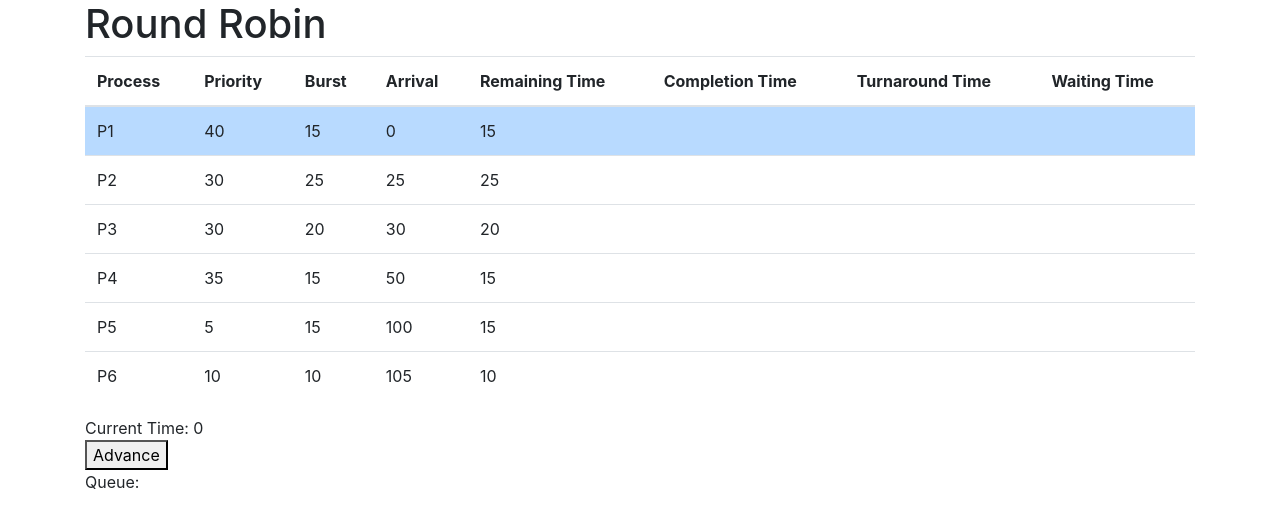
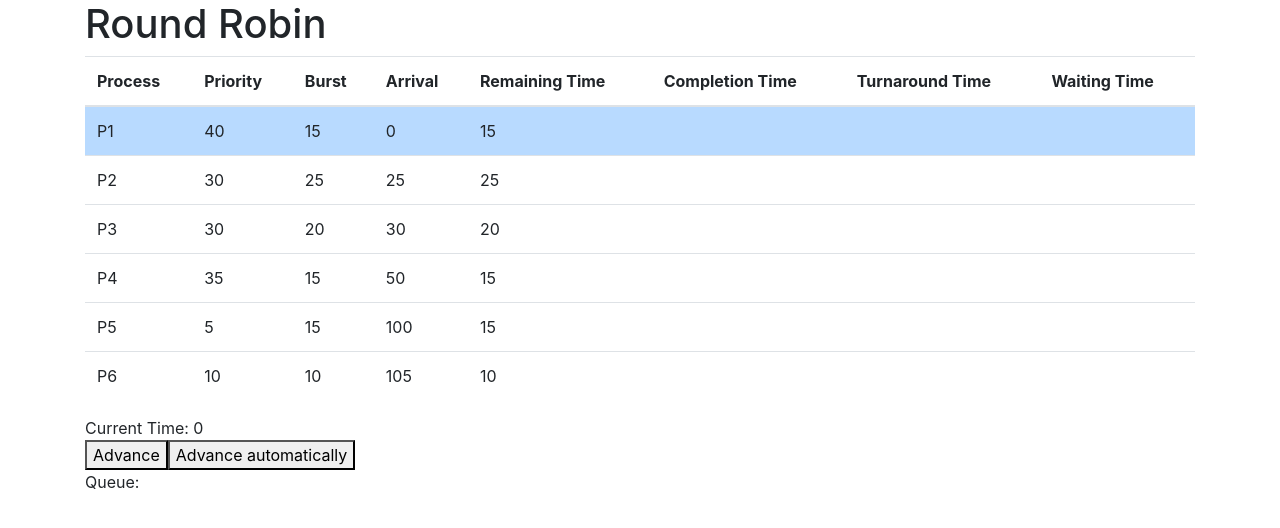
Before and after one commit to giraffesyo/scheduling-problem, a React (Create React App) app: page / in a window 1280 px wide. Shown: the top 528 px of the page. Built offline with nearby package versions, Linux system fonts and the light colour scheme.

Commit message:
Add automatic mode

```diff
--- a/src/RoundRobin.tsx
+++ b/src/RoundRobin.tsx
@@ -50,6 +50,8 @@ const sortProcessesByPriority = (a: Process, b: Process) => {
   return 0
 }
 class Scheduler extends React.PureComponent<SchedulerProps, SchedulerState> {
+  interval?: NodeJS.Timeout
+
   state: Readonly<SchedulerState> = {
     currentTime: 0,
     timeOnCurrentProcess: 0,
@@ -102,6 +104,12 @@ class Scheduler extends React.PureComponent<SchedulerProps, SchedulerState> {
       })
     )
     return true
+  }
+
+  componentWillUnmount() {
+    if (this.interval) {
+      clearInterval(this.interval)
+    }
   }
 
   componentDidMount = async () => {
@@ -170,10 +178,18 @@ class Scheduler extends React.PureComponent<SchedulerProps, SchedulerState> {
     }
   }
 
+  scheduleAutomatically = () => {
+    if (this.interval) {
+      clearInterval(this.interval)
+    } else {
+      this.interval = setInterval(this.schedule, 100)
+    }
+  }
+
   render() {
     const { initialProcessesToSchedule } = this.props
     const { queueHistory, currentTime } = this.state
-    const { schedule } = this
+    const { schedule, scheduleAutomatically } = this
     return (
       <div className="container">
         <h1>Round Robin</h1>
@@ -227,6 +243,9 @@ class Scheduler extends React.PureComponent<SchedulerProps, SchedulerState> {
         </table>
         <div>Current Time: {currentTime}</div>
         <button onClick={schedule}>Advance</button>
+        <button onClick={scheduleAutomatically}>
+          {this.interval ? 'Stop' : 'Advance automatically'}
+        </button>
         <div>
           Queue:
           {queueHistory.map(({ name, complete }) => (
```
